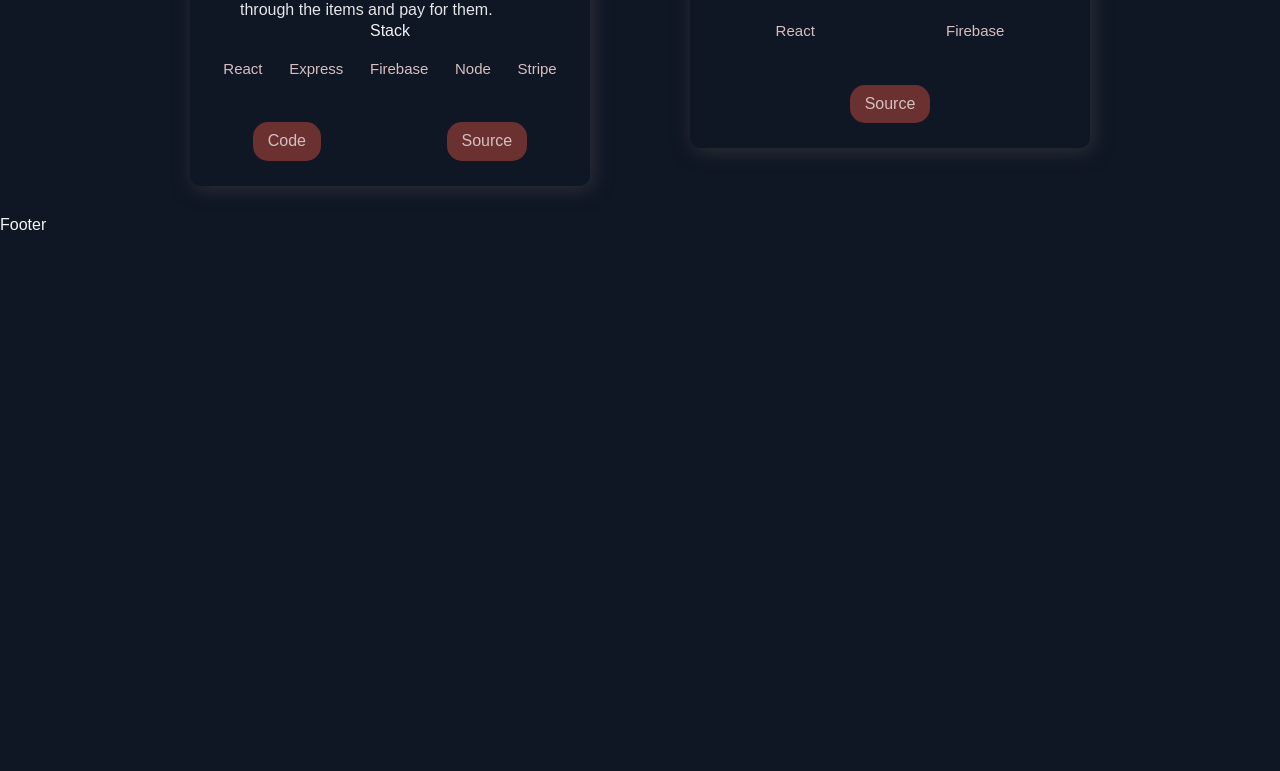
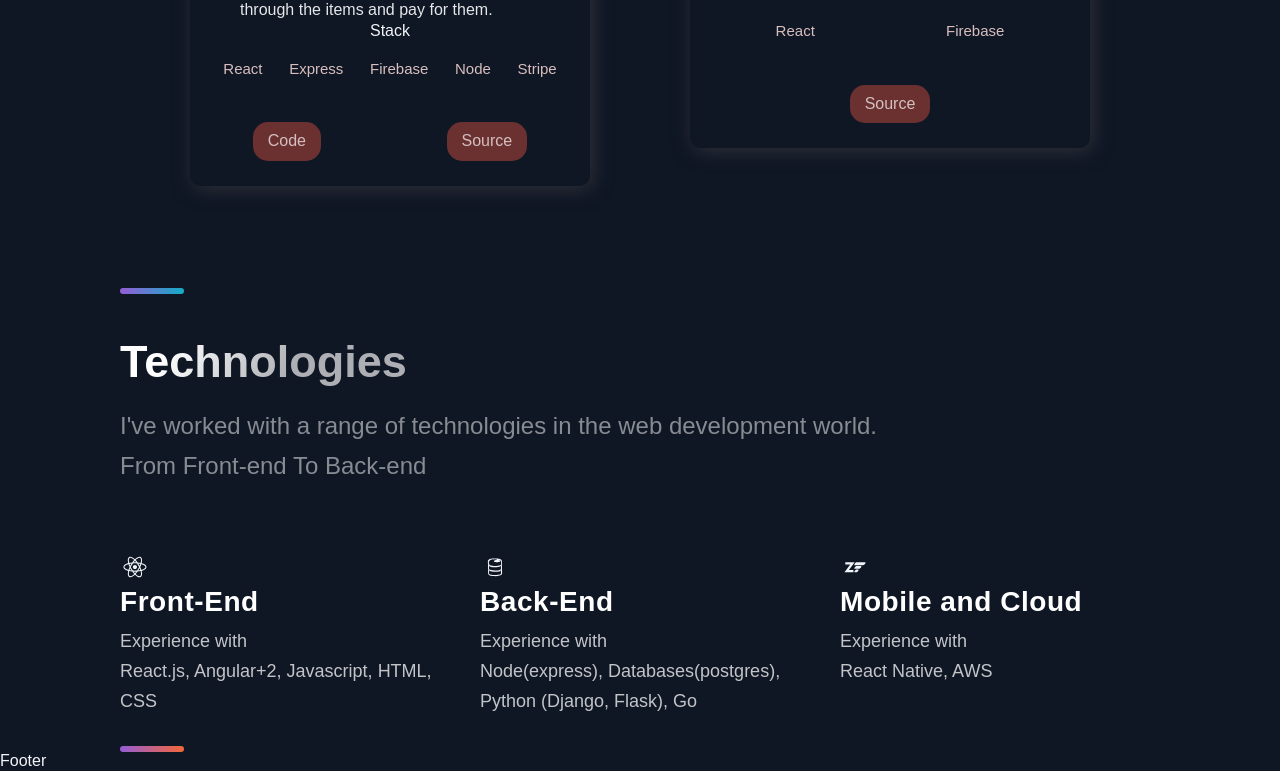
Before and after one commit to alanqng/portfolio, a React (Create React App) app: page / in a window 1280 px wide. Shown: the part 1139-1910 px from the top of the page. Before the commit the page ends 1373 px from the top, so only its background shows below. Built offline with nearby package versions, Linux system fonts and the light colour scheme.

Commit message:
Add Technologies component

```diff
--- a/src/App.tsx
+++ b/src/App.tsx
@@ -4,6 +4,7 @@ import {Layout} from "./layout/Layout";
 import {Section} from "./GlobalComponents";
 import Hero from "./components/hero/Hero";
 import Projects from "./components/projects/Projects";
+import Technologies from "./components/technologies/Technologies";
 
 function App() {
   return (
@@ -13,6 +14,7 @@ function App() {
              <Hero/>
          </Section>
          <Projects/>
+         <Technologies/>
      </Layout>
     </Theme>
 
--- a/src/components/projects/Projects.tsx
+++ b/src/components/projects/Projects.tsx
@@ -10,7 +10,6 @@ const Projects: React.FC = () => (
         <SectionTitle main>Projects</SectionTitle>
         <GridContainer>
             {projects.map((p, i) => {
-                // import p.image from "../"
                 return (
                     <BlogCard key={i}>
                         <Img src={p.image} />
--- /dev/null
+++ b/src/components/technologies/Technologies.tsx
@@ -0,0 +1,56 @@
+import React from 'react';
+import { DiFirebase, DiReact, DiZend } from 'react-icons/di';
+import { Section, SectionDivider, SectionText, SectionTitle } from '../../GlobalComponents';
+import { List, ListContainer, ListItem, ListParagraph, ListTitle } from './TechnologiesStyles';
+
+const Technologies = () =>  (
+    <Section id="tech">
+        <SectionDivider divider />
+        <SectionTitle>Technologies</SectionTitle>
+        <SectionText>
+            I've worked with a range of technologies in the web development world.
+            From Front-end To Back-end
+        </SectionText>
+        <List>
+            <ListItem>
+                <picture>
+                    <DiReact size="3rem" />
+                </picture>
+                <ListContainer>
+                    <ListTitle>Front-End</ListTitle>
+                    <ListParagraph>
+                        Experience with <br />
+                        React.js, Angular+2, Javascript, HTML, CSS
+                    </ListParagraph>
+                </ListContainer>
+            </ListItem>
+            <ListItem>
+                <picture>
+                    <DiFirebase size="3rem" />
+                </picture>
+                <ListContainer>
+                    <ListTitle>Back-End</ListTitle>
+                    <ListParagraph>
+                        Experience with <br />
+                        Node(express), Databases(postgres), Python (Django, Flask), Go
+                    </ListParagraph>
+                </ListContainer>
+            </ListItem>
+            <ListItem>
+                <picture>
+                    <DiZend size="3rem" />
+                </picture>
+                <ListContainer>
+                    <ListTitle>Mobile and Cloud</ListTitle>
+                    <ListParagraph>
+                        Experience with <br />
+                        React Native, AWS
+                    </ListParagraph>
+                </ListContainer>
+            </ListItem>
+        </List>
+        <SectionDivider colorAlt />
+    </Section>
+);
+
+export default Technologies;
--- /dev/null
+++ b/src/components/technologies/TechnologiesStyles.ts
@@ -0,0 +1,87 @@
+import styled from 'styled-components'
+
+export const List = styled.ul`
+  list-style-type: none;
+  display: grid;
+  grid-template-columns: repeat(3, 1fr);
+  gap: 40px;
+  margin: 3rem 0;
+
+  @media ${props => props.theme.breakpoints.lg}{
+    margin: 64px 0;
+  }
+
+  @media ${props => props.theme.breakpoints.md}{
+    margin: 64px 0;
+    gap: 24px
+  }
+
+  @media ${props => props.theme.breakpoints.sm}{
+    display: flex;
+    flex-direction: column;
+    margin: 32px 0;
+  }
+`
+
+export const ListContainer = styled.div`
+  display: flex;
+  flex-direction: column;
+
+  @media ${props => props.theme.breakpoints.sm}{
+    display: flex;
+    margin-left: 18px;
+  }
+`
+
+export const ListTitle = styled.h4`
+  font-weight: 700;
+  font-size: 28px;
+  line-height: 32px;
+  letter-spacing: 0.02em;
+  color: #FFFFFF;
+  margin-bottom: 8px;
+
+@media ${props => props.theme.breakpoints.md}{
+  font-size: 24px;
+  line-height: 28px;
+}
+
+@media ${props => props.theme.breakpoints.sm}{
+  font-size: 20px;
+  line-height: 28px;
+  letter-spacing: 0.02em;
+  margin-bottom: 4px;
+}
+`
+
+export const ListParagraph = styled.p`
+  font-size: 18px;
+  line-height: 30px;
+  color: rgba(255, 255, 255, 0.75);
+
+  @media ${props => props.theme.breakpoints.md}{
+    font-size: 16px;
+    line-height: 28px;
+  }
+
+  @media ${props => props.theme.breakpoints.sm}{
+    font-size: 14px;
+    line-height: 22px;
+  }
+`
+
+export const ListItem = styled.li`
+  max-width: 320px;
+  display: flex;
+  flex-direction: column;
+
+@media ${props => props.theme.breakpoints.md}{
+  max-width: 203px;
+}
+
+@media ${props => props.theme.breakpoints.sm}{
+  margin-bottom: 14px;
+  max-width: 320px;
+  flex-direction: row;
+}
+`
```
